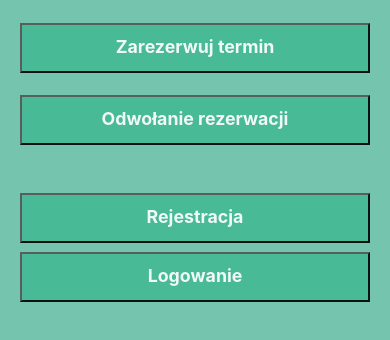
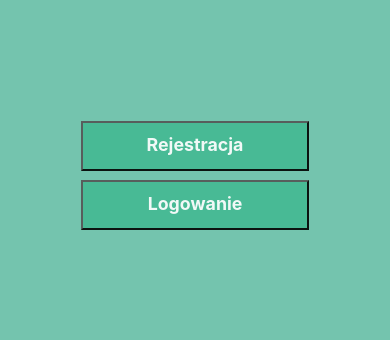
Before and after one commit to marekwino23/Project-fe, a React (Create React App) app: page / in a window 390 px wide. Shown: the top 340 px of the page. Built offline with nearby package versions, Linux system fonts and the light colour scheme.

Commit message:
fix responsive

```diff
--- a/src/App.js
+++ b/src/App.js
@@ -35,12 +35,9 @@ function App() {
             <PrivateRoute exact path="/contact" component={Contact} isAuthenticated={!!sessionStorage.getItem('loggedIn')}/>
             <PrivateRoute exact path="/sale" component={Sale} isAuthenticated={!!sessionStorage.getItem('loggedIn')}/>
             <PrivateRoute exact path="/my" component={Me} isAuthenticated={!!sessionStorage.getItem('loggedIn')}/>
-            {/*<PrivateRoute exact path="/book" component={Booked} isAuthenticated={!!sessionStorage.getItem('loggedIn')}/>*/}
-            <Route exact path="/book" component={Booked}/>
+            <PrivateRoute exact path="/book" component={Booked} isAuthenticated={!!sessionStorage.getItem('loggedIn')}/>
             <PrivateRoute exact path="/list" component={List} isAuthenticated={!!sessionStorage.getItem('loggedIn')}/>
-            {/*<PrivateRoute exact path="/reject" component={Rejected} isAuthenticated={!!sessionStorage.getItem('loggedIn')}/>*/}
-            <Route exact path="/reject" component={Rejected}/>
-
+            <PrivateRoute exact path="/reject" component={Rejected} isAuthenticated={!!sessionStorage.getItem('loggedIn')}/>
           </Switch>
         </main>
         </Main>
--- a/src/layouts/Header.jsx
+++ b/src/layouts/Header.jsx
@@ -18,10 +18,8 @@ export const Header = () => {
     return (
     <header className="App-header">
       <div className="container">
-    {/*        {loggedIn ? <Link to="/book"> <button type="button" > Zarezerwuj termin </button> </Link> : null }*/}
-    {/*{loggedIn ? <Link to="/reject"><button type="button"  > Odwołanie rezerwacji </button>  </Link> :null }*/}
-          {loggedIn ?  null: <Link to="/book"> <button type="button" > Zarezerwuj termin </button> </Link>  }
-          {loggedIn ?  null: <Link to="/reject"><button type="button"  > Odwołanie rezerwacji </button>  </Link>  }
+          {loggedIn ? <Link to="/book"> <button type="button" > Zarezerwuj termin </button> </Link> :null }
+          {loggedIn ?  <Link to="/reject"><button type="button"  > Odwołanie rezerwacji </button>  </Link> :null  }
     {loggedIn ?  <Link to="/my"> <button type="button" > O nas </button></Link> : null}
     {loggedIn ?  <Link to="/contact"> <button type="button" > Kontakt </button> </Link> : null}
     {loggedIn ?  <Link to="/sale"> <button type="button" > Cennik </button> </Link> : null}
```
